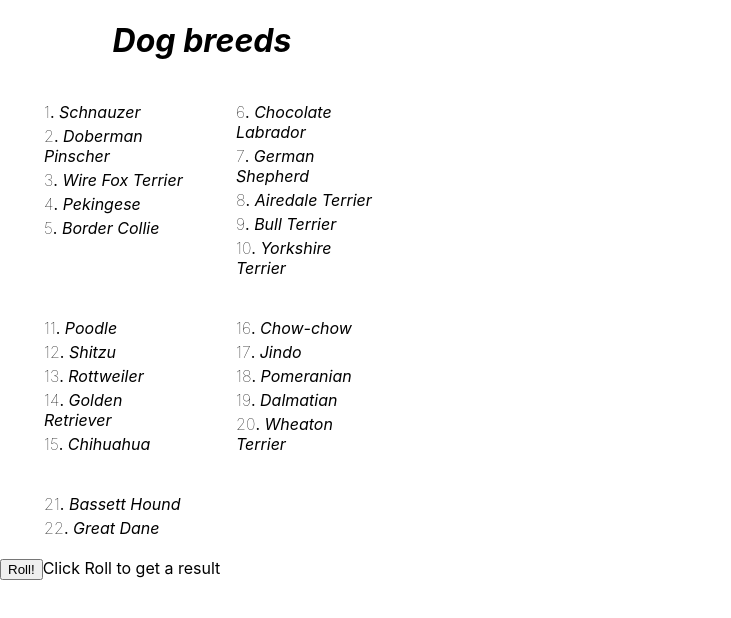
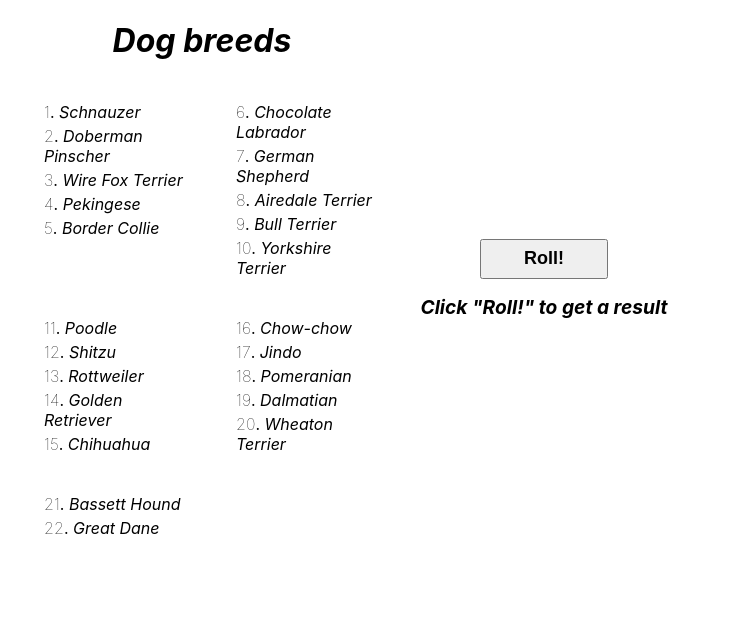
Before and after one commit to jamiekasulis/solo-ttrpg, a React (Create React App) app in the folder client/: page / in a window 1280 px wide. Shown: the top 618 px of the page, without its empty margins (0-731 px from the left). Built offline with nearby package versions, Linux system fonts and the light colour scheme.

Commit message:
Basic styling for the overall Oracle

```diff
--- a/client/src/oracle/oracle/Oracle.tsx
+++ b/client/src/oracle/oracle/Oracle.tsx
@@ -26,12 +26,12 @@ export const Oracle: FC<OracleProps> = ({
     }
 
     return (
-        <div id="oracle_root_container">
+        <div className="oracle_root_container">
             <OracleTable title={title} elements={data} />
-            <div id='action_container'>
-                <button id='roll_button' onClick={() => rollAndShowResult()}>Roll!</button>
+            <div className='action_container'>
+                <button className='roll_button' onClick={() => rollAndShowResult()}>Roll!</button>
                 <label className='roll_result_label'>
-                    {rollResult || 'Click Roll to get a result'}
+                    {rollResult || 'Click "Roll!" to get a result'}
                     </label>
             </div>
         </div>
--- a/client/src/oracle/oracle/oracle.css
+++ b/client/src/oracle/oracle/oracle.css
@@ -1,11 +1,25 @@
+.oracle_root_container {
+    display: flex;
+    align-items: center;
+}
 
 .action_container {
     display: flex;
     flex-direction: column;
     width: 25%;
     align-items: center;
+    gap: 16px;
 }
 
 .roll_button {
-    width: 50%;
+    width: 40%;
+    height: 40px;
+    font-size: large;
+    font-weight: bold;
 }
+
+.roll_result_label {
+    font-style: italic;
+    font-weight: bold;
+    font-size: larger;
+}
```
